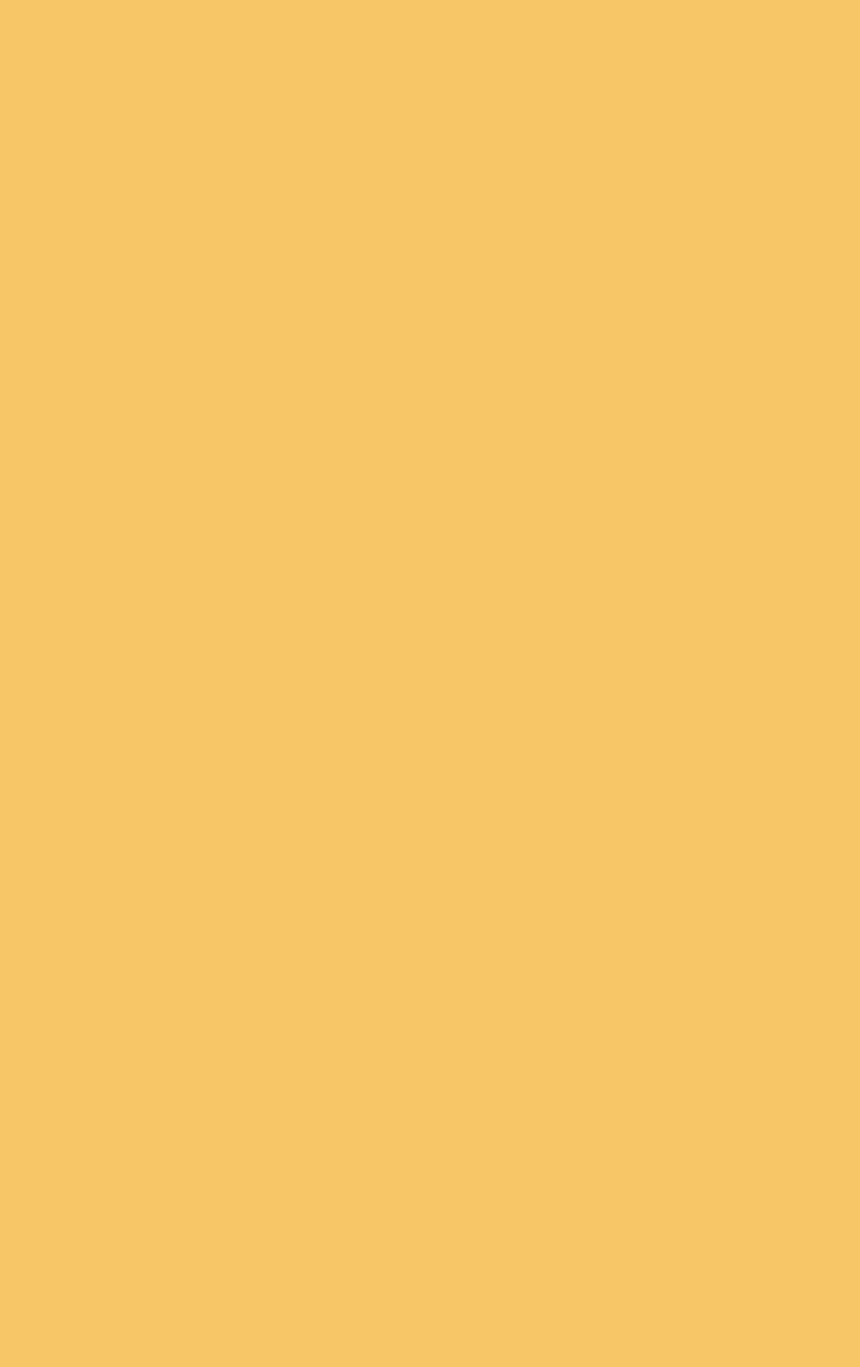
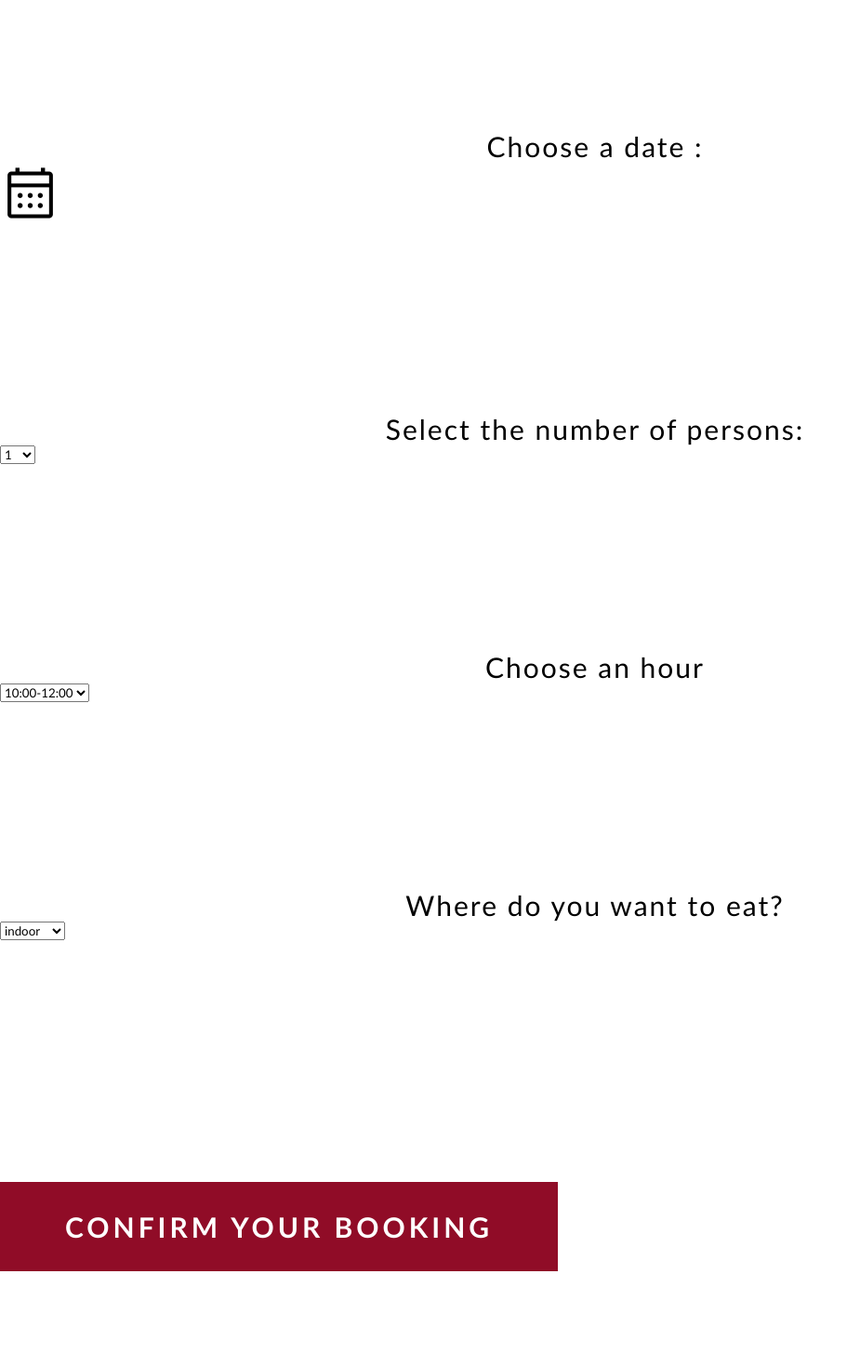
Before and after one commit to yasmina-b/wine-dine, a React (Create React App) app in the folder frontend/wine-and-dine/: page /confirmation in a window 1280 px wide. Before the commit this address had no page. Shown: the part 400-1870 px from the top of the page at 93% size, without its empty margins (0-925 px from the left). Before the commit the page ends 800 px from the top, so only its background shows below. Built offline with nearby package versions, Linux system fonts and the light colour scheme.

Commit message:
added design for confirmation page

```diff
--- a/frontend/wine-and-dine/src/AppRoutes.js
+++ b/frontend/wine-and-dine/src/AppRoutes.js
@@ -3,6 +3,8 @@ import HomePage from "./pages/homepage/HomePage";
 import LogInPage from "./pages/loginpage/LogInPage";
 import RegisterPage from "./pages/registerpage/RegisterPage";
 import MainPage from "./pages/mainpage/MainPage";
+import ConfirmationPage from "./pages/confirmationpage/ConfirmationPage";
+
 
 
 import { BrowserRouter, Route, Routes } from "react-router-dom";
@@ -15,6 +17,7 @@ function AppRoutes() {
         <Route path="/login" element={<LogInPage />}></Route>
         <Route path="/register" element={<RegisterPage />}></Route>
         <Route path="/restaurants" element={<MainPage/>}></Route>
+        <Route path="/confirmation" element={<ConfirmationPage/>}></Route>
 
       </Routes>
     </BrowserRouter>
--- /dev/null
+++ b/frontend/wine-and-dine/src/pages/confirmationpage/ConfirmationPage.css
@@ -0,0 +1,46 @@
+.background {
+  background-color: white;
+}
+
+.title-confirm {
+  text-align: center;
+  text-transform: uppercase;
+  margin-top: 100px;
+  letter-spacing: 3px;
+}
+
+label {
+  font-size: 30px;
+  margin-top: 200px;
+  display: flex;
+  justify-content: center;
+  align-items: center;
+  letter-spacing: 2px;
+}
+
+select {
+  display: flex;
+  justify-content: center;
+}
+
+option {
+  display: flex;
+  justify-content: center;
+}
+
+.button-design-confirm {
+  font-size: 30px;
+  font-weight: 600;
+  letter-spacing: 4px;
+  padding: 30px;
+  width: 600px;
+  background-color: #900c27;
+  color: white;
+  cursor: pointer;
+  text-transform: uppercase;
+  border: #900c27;
+  display: flex;
+  justify-content: center;
+  margin-top: 260px;
+  cursor: pointer;
+}
--- /dev/null
+++ b/frontend/wine-and-dine/src/pages/confirmationpage/ConfirmationPage.js
@@ -0,0 +1,67 @@
+import React, { useState } from "react";
+import "./ConfirmationPage.css";
+import Navbar from "../../components/navbar/Navbar";
+import Calendar from "react-calendar";
+import "react-calendar/dist/Calendar.css";
+import MenuBar from "../../components/menubar/MenuBar";
+
+const ConfirmationPage = () => {
+  const [isShown, setIsShown] = useState(false);
+
+  const handleClick = (event) => {
+    setIsShown((current) => !current);
+  };
+
+  return (
+    <div className="background">
+      <link
+        rel="stylesheet"
+        href="https://fonts.googleapis.com/css2?family=Material+Symbols+Outlined:opsz,wght,FILL,GRAD@48,400,0,0"
+      />
+      <Navbar></Navbar>
+      <div>
+        <h1 className="title-confirm">Select your preferences:</h1>
+        <label>Choose a date : </label>
+        {!isShown && (
+          <span class="material-symbols-outlined" onClick={handleClick}>
+            calendar_month
+          </span>
+        )}
+        {isShown && <Calendar></Calendar>}
+        <label>Select the number of persons:</label>
+        <select>
+          <option>1</option>
+          <option>2</option>
+          <option>3</option>
+          <option>4</option>
+          <option>5</option>
+          <option>6</option>
+          <option>7</option>
+          <option>8</option>
+          <option>9</option>
+          <option>10</option>
+          <option>11</option>
+          <option>12</option>
+        </select>
+        <label>Choose an hour</label>
+        <select>
+            <option>10:00-12:00</option>
+            <option>12:00-14:00</option>
+            <option>14:00-16:00</option>
+            <option>16:00-18:00</option>
+            <option>18:00-20:00</option>
+            <option>20:00-22:00</option>
+        </select>
+        <label>Where do you want to eat?</label>
+        <select>
+            <option>indoor</option>
+            <option>outdoor</option>
+        </select>
+        <button className="button-design-confirm">Confirm your booking</button>
+      </div>
+      <MenuBar></MenuBar>
+    </div>
+  );
+};
+
+export default ConfirmationPage;
--- a/package.json
+++ b/package.json
@@ -1,5 +1,6 @@
 {
   "dependencies": {
+    "react-calendar": "^4.0.0",
     "react-responsive": "^9.0.0"
   }
 }
```
Also changed, not shown: 1 other file (tests, documents, lock files or other folders).
